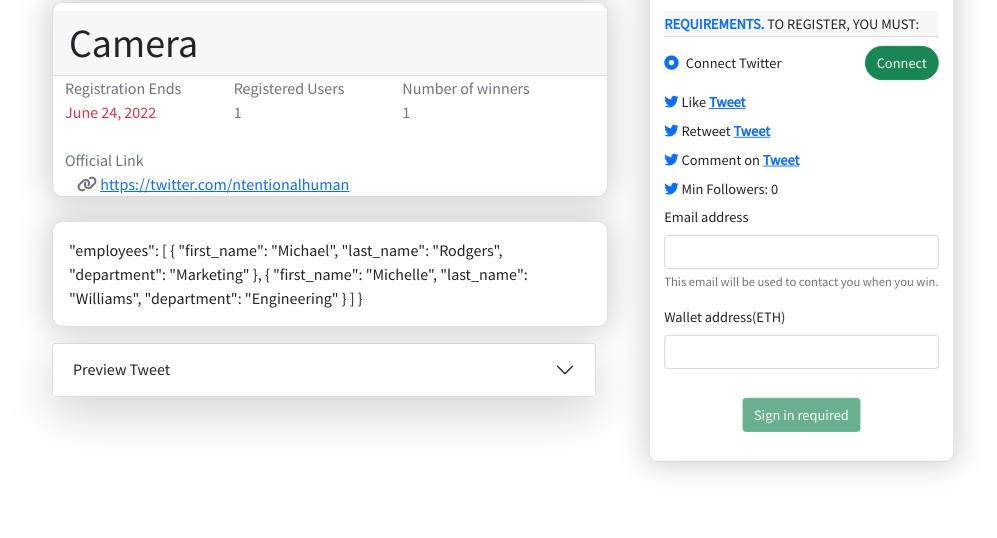
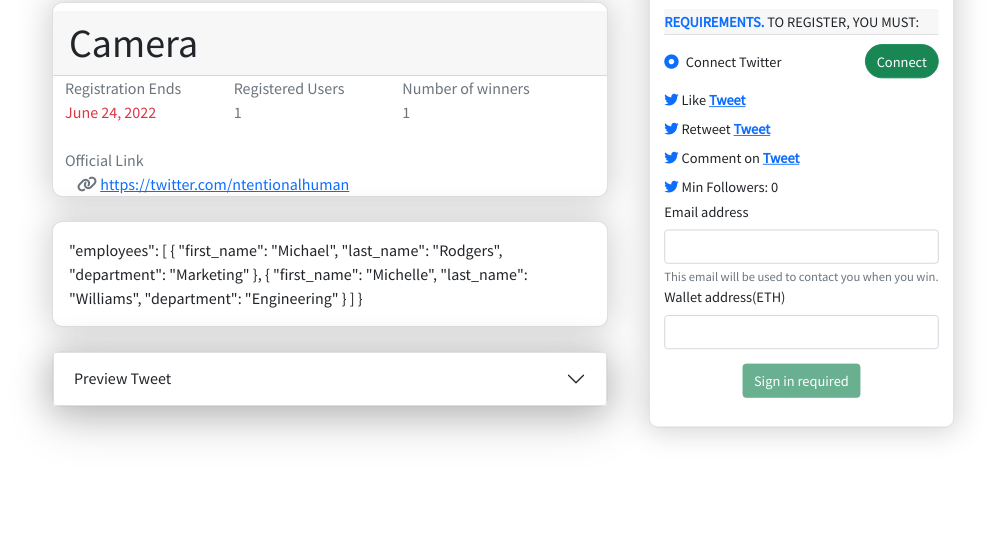
Before and after one commit to HectorGitt/twitter-mint, a Django app: page /project/94550245-4431-4876-9888-67dede033c91/ in a window 1280 px wide. Shown: the part 262-800 px from the top of the page, without its empty margins (20-1017 px from the left). Run offline with Django 4.2, Linux system fonts and the light colour scheme; data comes from the database, SQL or seed files in the repository; some libraries are stand-ins or nearby versions.

Commit message:
aligned preview button and removed unneccesary margin

```diff
--- a/mint/static/mint/styles/styles.css
+++ b/mint/static/mint/styles/styles.css
@@ -17,6 +17,9 @@ body {
 .top-image-cont {
     height: 20vh;
 }
+.project-row {
+    --bs-gutter-x: 0;
+}
 
 .register-card p {
     margin: 2px 0;
--- a/mint/templates/mint/project.html
+++ b/mint/templates/mint/project.html
@@ -132,20 +132,20 @@
                     </div>
                     {% endif %}
 
-                    <form class='mt-1 complete_form' method='POST' >
+                    <form class=' complete_form' method='POST' >
                       {% csrf_token %}
-                      <div class="mb-3">
+                      <div class="">
                         {% if context.email_required %}
                         <label for="email" class="form-label">Email address</label>
                         <input maxlength='50' minlength='5' value="{{twitter_user.email}}" required='required' type="email" class="form-control" id="email" name='email' aria-describedby="emailHelp">
                         <div id="emailHelp" class="form-text">This email will be used to contact you when you win.</div>
                         {% endif %}
                         {% if context.wallet_type == 'ETH' %}
-                        <label for="eth" class="form-label mt-3">Wallet address(ETH)</label>
+                        <label for="eth" class="form-label">Wallet address(ETH)</label>
                         <input required='required' maxlength='35' minlength='26' type="text" value="{{twitter_user.eth_wallet_id}}" class="form-control" id="eth" name='eth'>
                         {% endif %}
                         {% if context.wallet_type == 'SOL' %}
-                        <label for="sol" class="form-label mt-3">Wallet address(SOL)</label>
+                        <label for="sol" class="form-label">Wallet address(SOL)</label>
                         <input maxlength='35' minlength='26' type="text" required='required' value="{{twitter_user.sol_wallet_id}}" class="form-control" id="sol" name='sol'>
                         {% endif %}
                       </div>
@@ -166,12 +166,12 @@
               </div>
         </div>
 		<div class="col-xs-12 col-md-6 mt-4">
+			<div class='d-flex flex-column'>
 				<div class="card">
 					<p class="card-text p-3"> {{context.project_description}} </p>
 				</div>
-		</div>
-		<div class='row mt-3'>
-			<div class='col-xs-12 col-md-6'>
+				<div class='card mt-4'>
+					<div class="card-text">
 						<div class="accordion shadow-lg" id="accordionFlushExample">
 							<div class="accordion-item">
 								<h2 class="accordion-header" id="flush-headingOne">
@@ -186,6 +186,7 @@
 						</div>
 					</div>
 				</div>
+
 	</div>
 
       <div class="modal fade" id="exampleModal" tabindex="-1" aria-labelledby="exampleModalLabel" aria-hidden="true">
```
Lines whose indentation alone changed are shown as unchanged.
